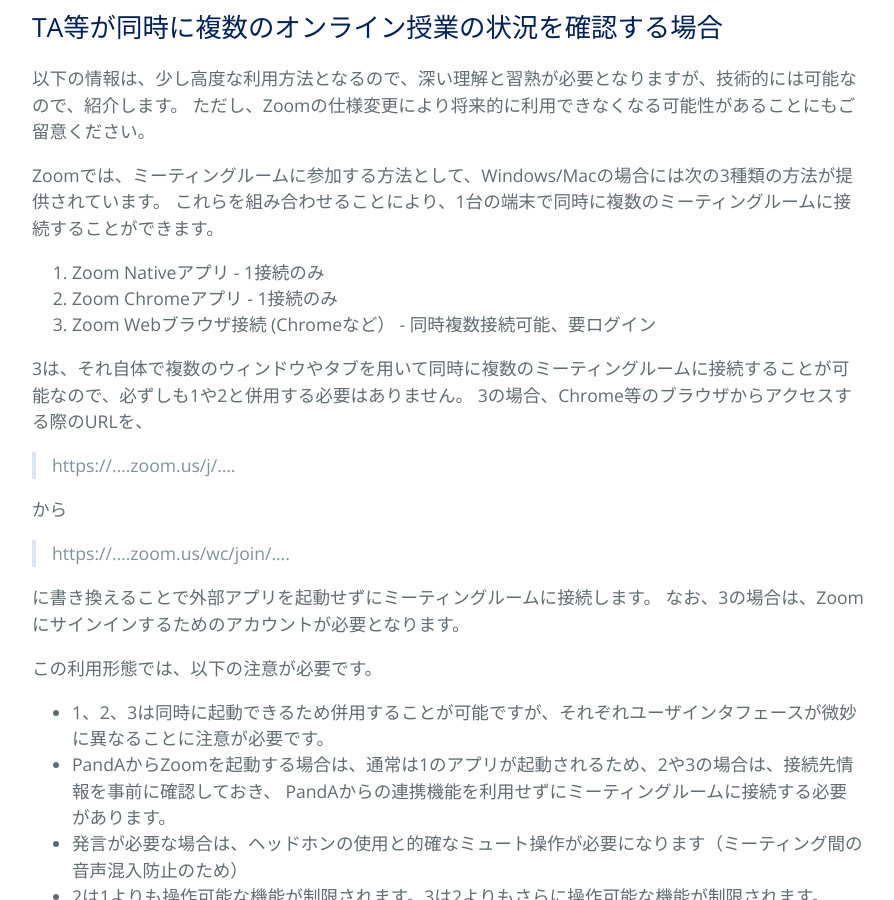
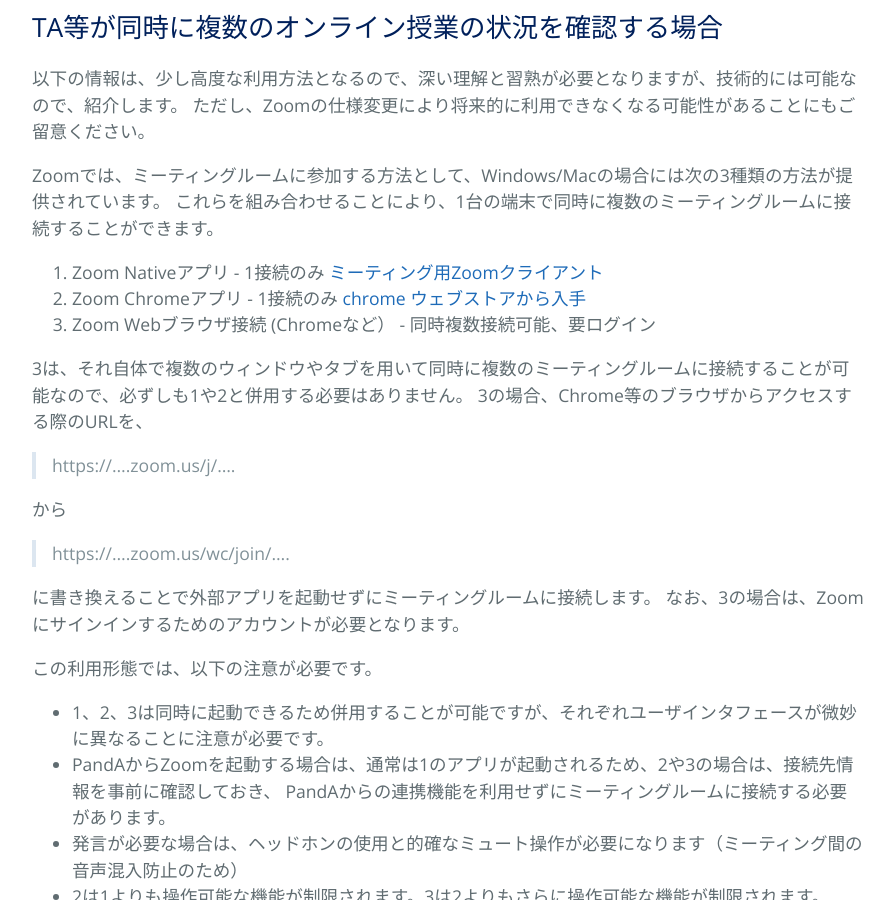
Before and after one commit to kyoto-u/online-edu, a Jekyll site: the page built from zoom-live-support.md, in a window 1280 px wide and 900 px high, scrolled down 762 px. Shown: the whole window, without its empty margins (192-1086 px from the left). Built offline with Jekyll 4.4.1, drawn with Linux system fonts in a browser that asks for light colours; our own code applies the rules of GitHub Pages for plain Markdown files.

Commit message:
Update zoom-live-support.md

```diff
--- a/zoom-live-support.md
+++ b/zoom-live-support.md
@@ -18,8 +18,8 @@
 Zoomでは、ミーティングルームに参加する方法として、Windows/Macの場合には次の3種類の方法が提供されています。
 これらを組み合わせることにより、1台の端末で同時に複数のミーティングルームに接続することができます。
 
-1. Zoom Nativeアプリ - 1接続のみ
-2. Zoom Chromeアプリ - 1接続のみ
+1. Zoom Nativeアプリ - 1接続のみ [ミーティング用Zoomクライアント](https://zoom.us/download)
+2. Zoom Chromeアプリ - 1接続のみ [chrome ウェブストアから入手](https://chrome.google.com/webstore/detail/zoom/hmbjbjdpkobdjplfobhljndfdfdipjhg?hl=ja)
 3. Zoom Webブラウザ接続 (Chromeなど） - 同時複数接続可能、要ログイン
 
 3は、それ自体で複数のウィンドウやタブを用いて同時に複数のミーティングルームに接続することが可能なので、必ずしも1や2と併用する必要はありません。
```
